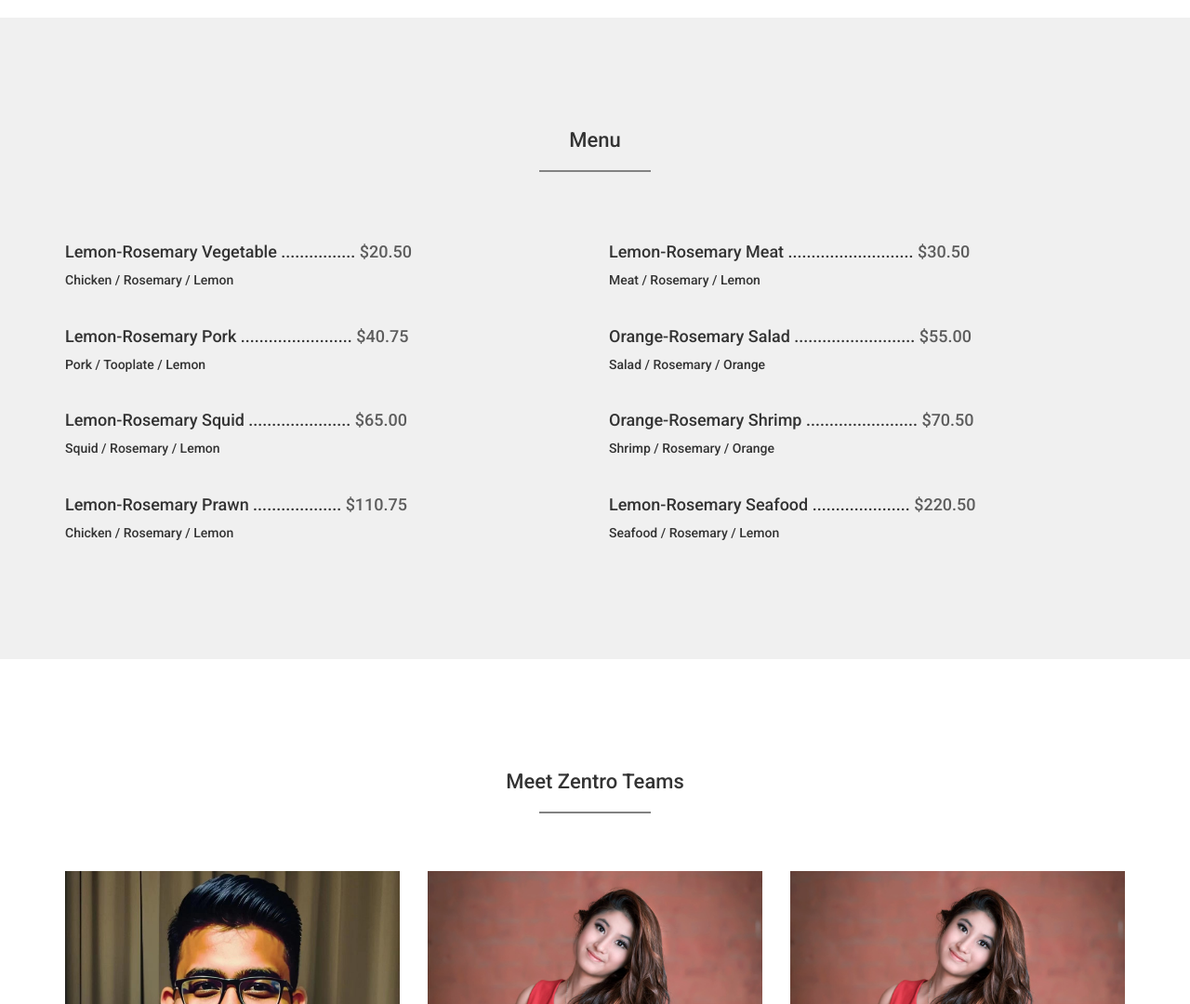
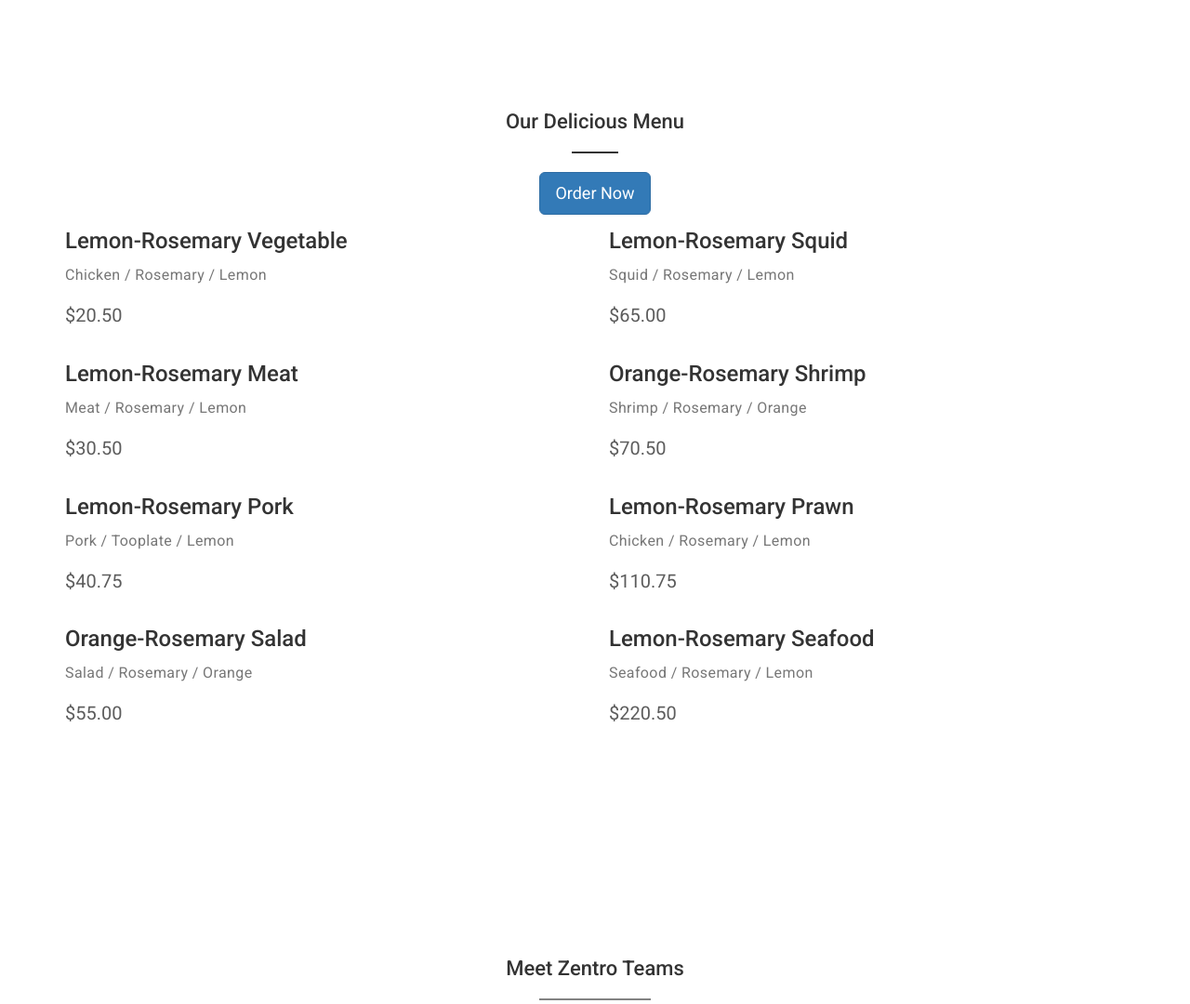
Before and after one commit to tushanafnan/Zentro, a plain HTML site: page stracture/dashboard.html in a window 1280 px wide. Shown: the part 1720-2800 px from the top of the page at 93% size. Drawn offline with nearby package versions, Linux system fonts and the light colour scheme.

Commit message:
Bug fixed

```diff
--- /dev/null
+++ b/css/menus.css
@@ -0,0 +1,36 @@
+#menu {
+    background-color: #fff;
+    /* Set your desired background color */
+    padding: 80px 0;
+    /* Adjust the padding as needed */
+}
+
+.menu-hr {
+    border-top: 2px solid #333;
+    /* Set the menu section's top border color */
+    width: 50px;
+    /* Set the border width */
+}
+
+.menu-item {
+    margin-bottom: 30px;
+}
+
+.menu-item h4 {
+    font-size: 24px;
+    margin-bottom: 5px;
+}
+
+.menu-item p {
+    font-size: 16px;
+    color: #777;
+    /* Set the text color */
+    margin-bottom: 15px;
+}
+
+.menu-price {
+    display: block;
+    font-size: 20px;
+    color: #e44d26;
+    /* Set the price color */
+}
--- a/css/modal.css
+++ b/css/modal.css
@@ -1,16 +1,21 @@
 /* styles.css */
 
 #openModalButton {
-    background-color: #33ae95;
+    background-color: rgba(0, 0, 0, 0);
     color: #fff;
     padding: 10px 20px;
     border: none;
     cursor: pointer;
     border-radius: 5px;
+    margin-top: 10px;
+    /* Adjust the margin-top as needed */
+    transition: background-color 0.3s ease;
+    /* Add transition for smooth hover effect */
 }
 
 #openModalButton:hover {
-    background-color: #0056b3;
+    background-color: rgba(4, 4, 4, 0.164);
+    /* Adjust the alpha (transparency) value as needed */
 }
 
 .modal {
--- /dev/null
+++ b/css/nav.css
@@ -0,0 +1,51 @@
+      /* Add a transparent background to the navbar */
+
+      #navigation {
+          background-color: rgba(255, 255, 255, 0);
+          /* Adjust the last value (alpha) for transparency */
+          border: none;
+      }
+      /* Style the navbar brand text */
+
+      #navigation .navbar-brand {
+          color: #fff;
+          /* Set the color of the brand text */
+      }
+      /* Style the navbar links */
+
+      #navigation .navbar-nav a {
+          color: #fff;
+          /* Set the color of the links */
+      }
+      /* Style the logout button */
+
+      #navigation #logoutBtn {
+          color: #fff;
+          /* Set the color of the button text */
+          background-color: transparent;
+          /* Set the button background to transparent */
+          border: 1px solid #fff;
+          /* Add a border to the button */
+          margin-left: 15px;
+          /* Adjust the margin as needed */
+      }
+      /* Change the color of the navbar links when hovered */
+
+      #navigation .navbar-nav a:hover {
+          color: #ccc;
+          /* Set the hover color */
+      }
+
+      .logout-button {
+          background-color: #d9534f;
+          color: #fff;
+          padding: 10px 20px;
+          border: none;
+          cursor: pointer;
+          border-radius: 5px;
+      }
+
+      .logout-button:hover {
+          background-color: #c9302c;
+          /* Darker shade on hover */
+      }
--- /dev/null
+++ b/css/tailwind.css
@@ -0,0 +1,3 @@
+@import 'tailwindcss/base';
+@import 'tailwindcss/components';
+@import 'tailwindcss/utilities';
--- a/js/logout.js
+++ b/js/logout.js
@@ -2,11 +2,12 @@ document.addEventListener('DOMContentLoaded', function() {
     // Initialize Firebase after including the configuration
     firebase.initializeApp(firebaseConfig);
 
-    // Assuming your logout button has an ID of 'logoutBtn'
-    const logoutBtn = document.getElementById('logoutBtn');
+    // Assuming your logout link has an ID of 'logoutLink'
+    const logoutLink = document.getElementById('logoutLink');
 
-    if (logoutBtn) {
-        logoutBtn.addEventListener('click', function() {
+    if (logoutLink) {
+        logoutLink.addEventListener('click', function(event) {
+            event.preventDefault(); // Prevent the default behavior of the anchor link
             firebase.auth().signOut().then(function() {
                 console.log('User signed out successfully.');
                 // Redirect to index.html after signing out
@@ -16,6 +17,6 @@ document.addEventListener('DOMContentLoaded', function() {
             });
         });
     } else {
-        console.error('Logout button not found.');
+        console.error('Logout link not found.');
     }
 });
--- a/js/modal.js
+++ b/js/modal.js
@@ -1,6 +1,8 @@
 // JavaScript
+document.addEventListener('DOMContentLoaded', function() {
+    const openModalButton = document.getElementById("openModalButton");
+    const closeModalButton = document.getElementById("closeModal");
 
-// Function to open the modal
     function openModal() {
         const modal = document.getElementById("modal");
         const modalText = document.getElementById("modalText");
@@ -31,15 +33,12 @@ function openModal() {
         `;
     }
 
-// Function to close the modal
     function closeModal() {
         const modal = document.getElementById("modal");
         modal.style.display = "none";
     }
 
     // Event listeners
-const openModalButton = document.getElementById("openModalButton");
-const closeModalButton = document.getElementById("closeModal");
-
     openModalButton.addEventListener("click", openModal);
     closeModalButton.addEventListener("click", closeModal);
+});
--- a/stracture/dashboard.html
+++ b/stracture/dashboard.html
@@ -18,6 +18,8 @@
     <link rel="stylesheet" href="/css/style.css">
     <link rel="stylesheet" href="/css/modal.css">
     <link href='https://fonts.googleapis.com/css?family=Roboto:400,500' rel='stylesheet' type='text/css'>
+    <link rel="stylesheet" href="/css/nav.css">
+    <link rel="stylesheet" href="/css/menus.css">
 
 </head>
 
@@ -29,6 +31,7 @@
     </section>
 
     <!-- navigation section -->
+
     <section id="navigation" class="navbar navbar-default navbar-fixed-top" role="navigation">
         <div class="container">
             <div class="navbar-header">
@@ -46,13 +49,11 @@
                     <li><a href="./menu.html" class="smoothScroll">MENU</a></li>
                     <li><a href="./track.html" class="smoothScroll">TRACK ORDER</a></li>
                     <li><a href="./contact.html" class="smoothScroll">CONTACT</a></li>
-                    <button id="logoutBtn">LOG OUT</button>
+                    <li> <a href="#" id="logoutLink">LOG OUT</a></li>
                 </ul>
             </div>
         </div>
     </section>
-
-
     <!-- home section -->
     <section id="home" class="parallax-section">
         <div class="container">
@@ -60,13 +61,16 @@
                 <div class="col-md-12 col-sm-12">
                     <h1>ZENTRO RESTAURANT</h1>
                     <h2>ADVANCE CLOUD KITCHEN</h2>
-                    <h4> <button id="openModalButton">LEARN MORE</button> </h4>
+                    <a href="#" id="openModalButton" class="smoothScroll btn btn-default">LEARN MORE</a>
                     <div id="modal" class="modal">
                         <div class="modal-content">
                             <span class="close" id="closeModal">&times;</span>
                             <div id="modalTextContainer" class="modal-text-container">
                                 <div id="modalText" class="modal-text">
                                     <!-- Content will be inserted by JavaScript -->
+                                </div>
+                            </div>
+                        </div>
                     </div>
                 </div>
             </div>
@@ -125,45 +129,69 @@
     <section id="menu" class="parallax-section">
         <div class="container">
             <div class="row">
-                <div class="col-md-offset-2 col-md-8 col-sm-12 text-center">
-                    <h1 class="heading">Menu</h1>
-                    <hr>
+                <div class="col-md-12 text-center">
+                    <h1 class="heading">Our Delicious Menu</h1>
+
+                    <hr class="menu-hr">
+                    <div class="text-center mt-4">
+                        <!-- Add margin-top (mt-4) for spacing -->
+                        <a href="/stracture/menu.html" class="smoothScroll btn btn-primary btn-lg">Order Now</a>
                     </div>
-                <div class="col-md-6 col-sm-6">
-                    <h4>Lemon-Rosemary Vegetable ................ <span>$20.50</span></h4>
-                    <h5>Chicken / Rosemary / Lemon</h5>
+
                 </div>
-                <div class="col-md-6 col-sm-6">
-                    <h4>Lemon-Rosemary Meat ........................... <span>$30.50</span></h4>
-                    <h5>Meat / Rosemary / Lemon</h5>
+                <div class="col-md-6">
+                    <div class="menu-item">
+                        <h4>Lemon-Rosemary Vegetable</h4>
+                        <p>Chicken / Rosemary / Lemon</p>
+                        <span class="menu-price">$20.50</span>
                     </div>
-                <div class="col-md-6 col-sm-6">
-                    <h4>Lemon-Rosemary Pork ........................ <span>$40.75</span></h4>
-                    <h5>Pork / Tooplate / Lemon</h5>
+                    <div class="menu-item">
+                        <h4>Lemon-Rosemary Meat</h4>
+                        <p>Meat / Rosemary / Lemon</p>
+                        <span class="menu-price">$30.50</span>
                     </div>
-                <div class="col-md-6 col-sm-6">
-                    <h4>Orange-Rosemary Salad .......................... <span>$55.00</span></h4>
-                    <h5>Salad / Rosemary / Orange</h5>
+                    <div class="menu-item">
+                        <h4>Lemon-Rosemary Pork</h4>
+                        <p>Pork / Tooplate / Lemon</p>
+                        <span class="menu-price">$40.75</span>
                     </div>
-                <div class="col-md-6 col-sm-6">
-                    <h4>Lemon-Rosemary Squid ...................... <span>$65.00</span></h4>
-                    <h5>Squid / Rosemary / Lemon</h5>
-                </div>
-                <div class="col-md-6 col-sm-6">
-                    <h4>Orange-Rosemary Shrimp ........................ <span>$70.50</span></h4>
-                    <h5>Shrimp / Rosemary / Orange</h5>
-                </div>
-                <div class="col-md-6 col-sm-6">
-                    <h4>Lemon-Rosemary Prawn ................... <span>$110.75</span></h4>
-                    <h5>Chicken / Rosemary / Lemon</h5>
-                </div>
-                <div class="col-md-6 col-sm-6">
-                    <h4>Lemon-Rosemary Seafood ..................... <span>$220.50</span></h4>
-                    <h5>Seafood / Rosemary / Lemon</h5>
+                    <div class="menu-item">
+                        <h4>Orange-Rosemary Salad</h4>
+                        <p>Salad / Rosemary / Orange</p>
+                        <span class="menu-price">$55.00</span>
                     </div>
                 </div>
+                <div class="col-md-6">
+                    <div class="menu-item">
+                        <h4>Lemon-Rosemary Squid</h4>
+                        <p>Squid / Rosemary / Lemon</p>
+                        <span class="menu-price">$65.00</span>
                     </div>
+                    <div class="menu-item">
+                        <h4>Orange-Rosemary Shrimp</h4>
+                        <p>Shrimp / Rosemary / Orange</p>
+                        <span class="menu-price">$70.50</span>
+                    </div>
+                    <div class="menu-item">
+                        <h4>Lemon-Rosemary Prawn</h4>
+                        <p>Chicken / Rosemary / Lemon</p>
+                        <span class="menu-price">$110.75</span>
+                    </div>
+                    <div class="menu-item">
+                        <h4>Lemon-Rosemary Seafood</h4>
+                        <p>Seafood / Rosemary / Lemon</p>
+                        <span class="menu-price">$220.50</span>
+                    </div>
+
+                </div>
+
+            </div>
+
+        </div>
+
     </section>
+
+
 
 
     <!-- team section -->
@@ -290,6 +318,15 @@
             </div>
         </div>
     </section>
+    <script src="https://code.jquery.com/jquery-3.3.1.slim.min.js"></script>
+    <script src="https://cdnjs.cloudflare.com/ajax/libs/popper.js/1.14.7/umd/popper.min.js"></script>
+    <script src="https://stackpath.bootstrapcdn.com/bootstrap/4.3.1/js/bootstrap.min.js"></script>
+    <script>
+        // Add JavaScript to toggle the menu for small screens
+        document.getElementById('toggleBtn').addEventListener('click', function() {
+            document.querySelector('.lg\\:hidden').classList.toggle('hidden');
+        });
+    </script>
     <script src="https://www.gstatic.com/firebasejs/8.6.8/firebase-app.js"></script>
     <script src="https://www.gstatic.com/firebasejs/8.6.8/firebase-database.js"></script>
     <script src="https://www.gstatic.com/firebasejs/8.6.8/firebase-auth.js"></script>
```
Also changed, not shown: stracture/review.html (+0 -1 lines), stracture/track.html (+1 -1 lines), css/output.css (added). Lines whose indentation alone changed are shown as unchanged.
